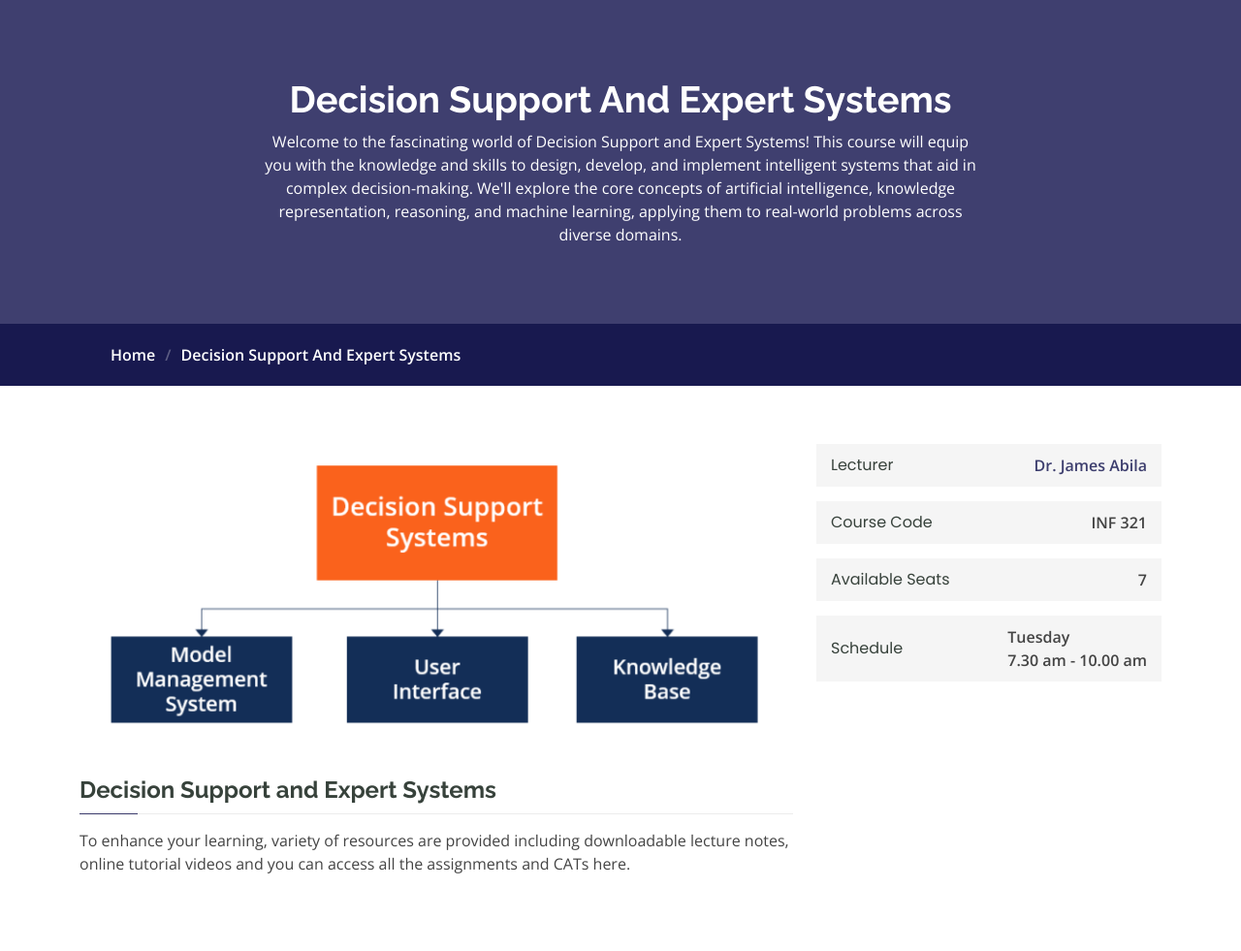
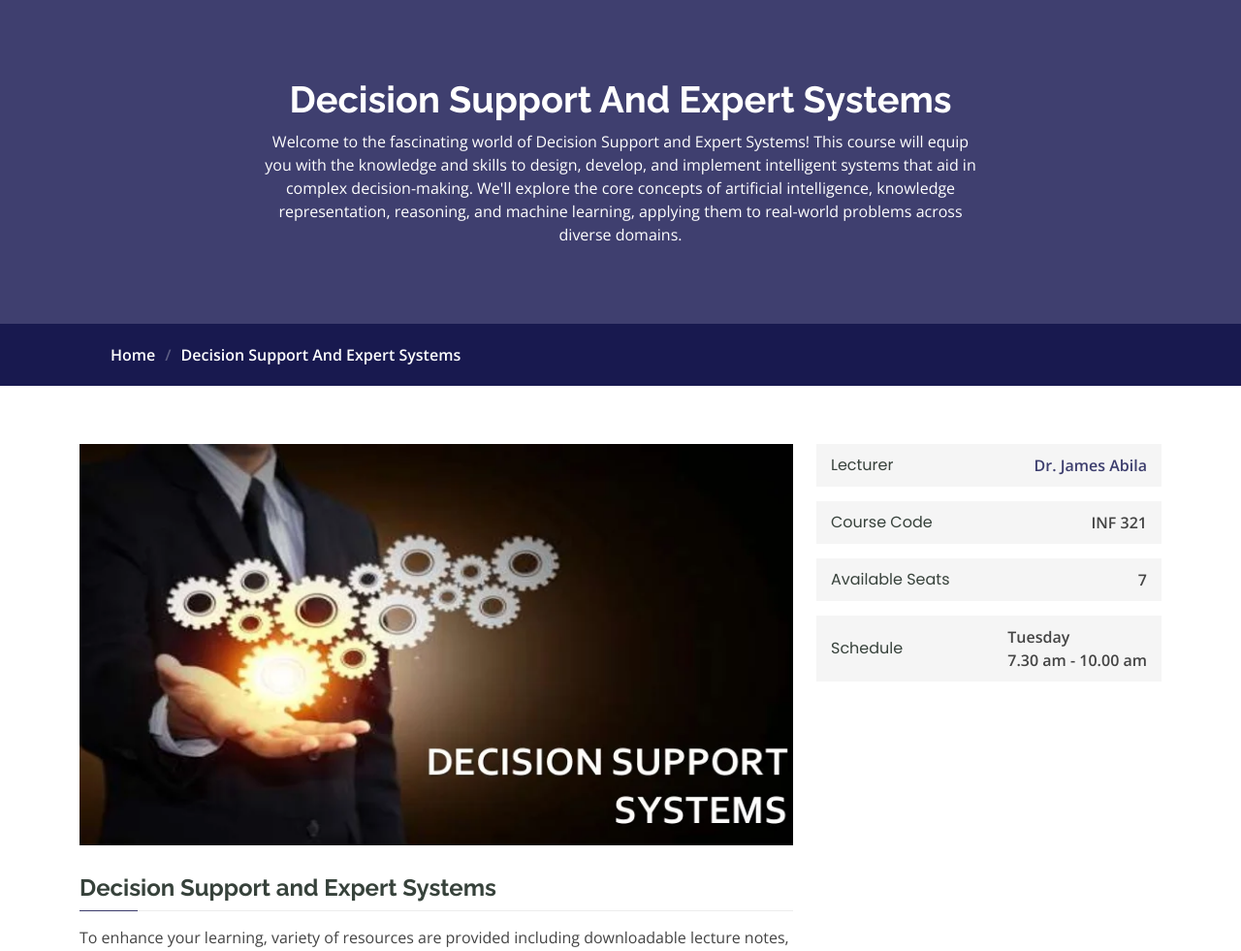
Before and after one commit to ExcelsKennedy2/Informatics-Class-System, a Django app: page /decision-support-and-expert-systems/ in a window 1280 px wide. Shown: the part 91-1072 px from the top of the page at 97% size. Run offline with Django 5.2, Linux system fonts and the light colour scheme; data comes from the database, SQL or seed files in the repository; parts of the project's set-up code (start-up, migrations or seed data) failed here and were passed over; some libraries are stand-ins or nearby versions.

Commit message:
updated decision support page

```diff
--- a/informatics/templates/dses.html
+++ b/informatics/templates/dses.html
@@ -40,7 +40,7 @@
 
                 <div class="row">
                     <div class="col-lg-8">
-                        <img src="{% static 'assets/img/Decision Support Systems.png' %}" class="img-fluid" alt="Green Computing">
+                        <img src="{% static 'assets/img/dss.webp' %}" class="img-fluid" alt="Green Computing">
                         <h3>Decision Support and Expert Systems</h3>
                         <p>
                             To enhance your learning, variety of resources are provided including downloadable lecture
@@ -116,6 +116,8 @@
                                                     <p>{{ note.text|safe }}</p>
                                                 {% endif %}
                                             </div>
+                                            {% empty %}
+                                            <p><i>No notes sent</i></p>
                                         {% endfor %}
                                     </div>
                                     <div class="col-lg-4 text-center order-1 order-lg-2">
@@ -135,6 +137,8 @@
                                                     <p>{{ assignment.text|safe }}</p>
                                                 {% endif %}
                                             </div>
+                                            {% empty %}
+                                            <p><i>No assignment given</i></p>
                                         {% endfor %}
                                     </div>
                                     <div class="col-lg-4 text-center order-1 order-lg-2">
@@ -154,6 +158,8 @@
                                                     <p>{{ cat.text|safe }}</p>
                                                 {% endif %}
                                             </div>
+                                            {% empty %}
+                                            <p><i>No Takeaway CAT given</i></p>
                                         {% endfor %}
                                          </div>
                                     <div class="col-lg-4 text-center order-1 order-lg-2">
```
